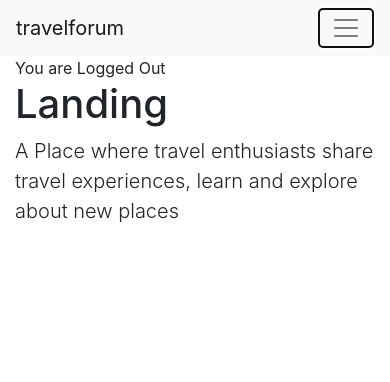
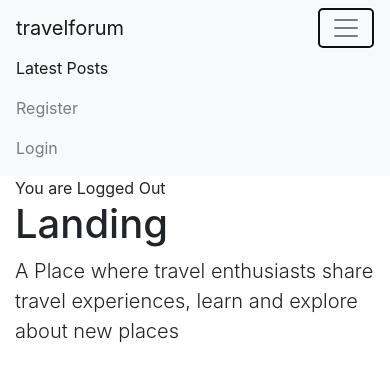
Before and after one commit to Hemanth998/travelforum, a React (Create React App) app in the folder client/: page / in a window 390 px wide. Both pictures are taken after a click on the button "Toggle navigation". Shown: the top 382 px of the page. Built offline with nearby package versions, Linux system fonts and the light colour scheme.

Commit message:
added navbar toggle

```diff
--- a/client/src/components/layout/NavBar.js
+++ b/client/src/components/layout/NavBar.js
@@ -6,18 +6,33 @@ class NavBar extends Component {
     token: localStorage.getItem("token")
   };
 
+  constructor(props) {
+    super(props);
+    this.toggleNavbar = this.toggleNavbar.bind(this);
+    this.state = {
+      collapsed: true
+    };
+  }
+  toggleNavbar() {
+    this.setState({
+      collapsed: !this.state.collapsed
+    });
+  }
+
   logoutAction = async e => {
-	await localStorage.clear();
+    await localStorage.clear();
 
-	  this.setState({
-		  token : null
-    })
+    this.setState({
+      token: null
+    });
 
     window.location.href = "/";
+  };
+  render() {
 
-
-  }
-  render() {
+    const collapsed = this.state.collapsed;
+    const classOne = collapsed ? 'collapse navbar-collapse' : 'collapse navbar-collapse show';
+    const classTwo = collapsed ? 'navbar-toggler navbar-toggler-right collapsed' : 'navbar-toggler navbar-toggler-right';
     let newpost = "";
     let register = "";
     let login = "";
@@ -33,7 +48,7 @@ class NavBar extends Component {
       );
       logout = (
         <li className="nav-item active">
-          <a href="#!" className="nav-link" onClick = {e => this.logoutAction(e)}>
+          <a href="#!" className="nav-link" onClick={e => this.logoutAction(e)}>
             Logout
           </a>
         </li>
@@ -49,7 +64,7 @@ class NavBar extends Component {
 
       login = (
         <li className="nav-item">
-          <a href="/login" className="nav-link" >
+          <a href="/login" className="nav-link">
             Login
           </a>
         </li>
@@ -62,10 +77,10 @@ class NavBar extends Component {
             <a href="/" className="navbar-brand">
               travelforum
             </a>
-            <button className="navbar-toggler" type="button">
+            <button onClick={this.toggleNavbar} className={`${classTwo}`} type="button" data-toggle="collapse" data-target="#navbarResponsive" aria-controls="navbarResponsive" aria-expanded="false" aria-label="Toggle navigation">
               <span className="navbar-toggler-icon"></span>
             </button>
-            <div className="collapse navbar-collapse">
+            <div className={`${classOne}`} id="navbarResponsive">
               <ul className="navbar-nav ml-auto">
                 <li className="nav-item active">
                   <Link to="/latest" className="nav-link">
--- a/package.json
+++ b/package.json
@@ -13,6 +13,7 @@
   "author": "Hemanth Kadiyala",
   "license": "ISC",
   "dependencies": {
+    "@popperjs/core": "^2.0.5",
     "bcryptjs": "^2.4.3",
     "config": "^3.2.4",
     "express": "^4.17.1",
@@ -20,6 +21,7 @@
     "jquery": "^3.4.1",
     "jsonwebtoken": "^8.5.1",
     "mongoose": "^5.8.1",
+    "popper.js": "^1.16.1",
     "request": "^2.88.0",
     "slugify": "^1.3.6"
   },
```
Also changed, not shown: 1 other file (tests, documents, lock files or other folders).
